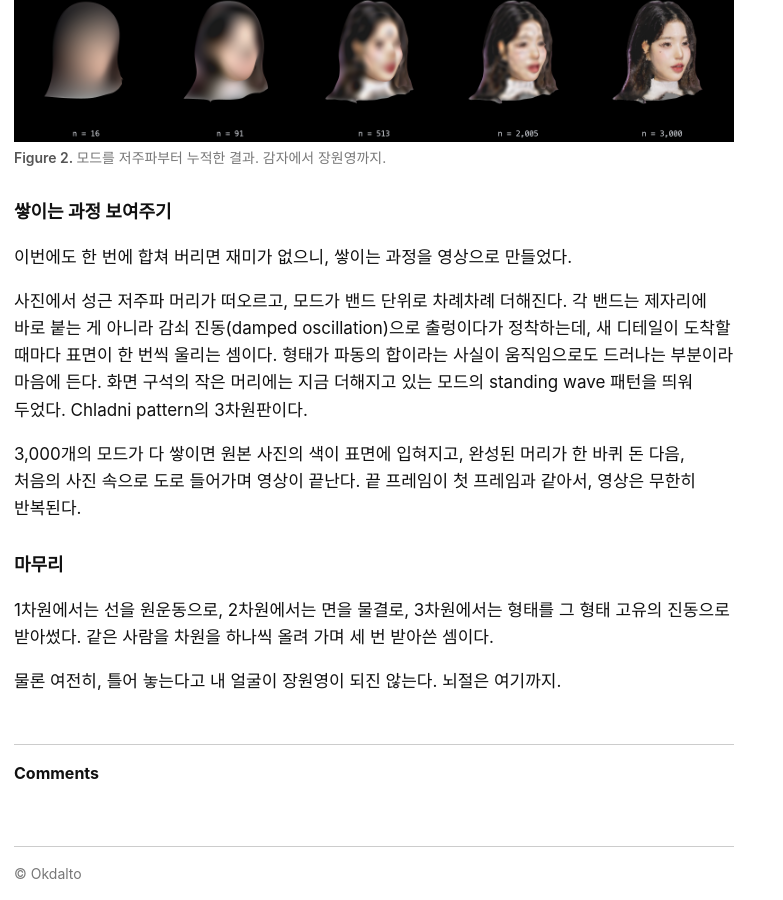
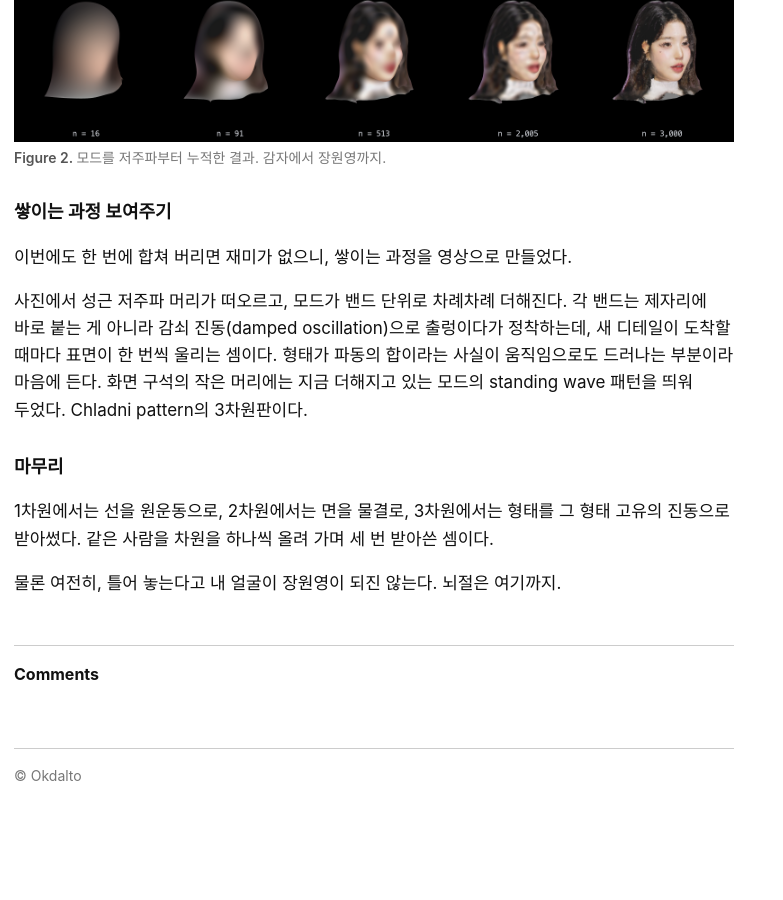
Before and after one commit to okdalto/okdalto.github.io, a Jekyll site: the page built from _posts/2026-06-07-장원영이 되는 주파수 3차원.md, in a window 1280 px wide and 900 px high, scrolled down 1942 px. Shown: the whole window, without its empty margins (0-783 px from the left). Built offline with Jekyll 4.4.1, drawn with Linux system fonts in a browser that asks for light colours; formulas are drawn with MathJax 3; a script that is not in the unit is left out; comment, search, counter and statistics services are not loaded; after the commit the page ends 2743 px from its top, so only the background shows below that.

Commit message:
Trim outro paragraph from 3D frequency post
Co-Authored-By: Claude Opus 4.8 (1M context) <noreply@anthropic.com>

```diff
--- a/_posts/2026-06-07-장원영이 되는 주파수 3차원.md
+++ b/_posts/2026-06-07-장원영이 되는 주파수 3차원.md
@@ -71,8 +71,6 @@ $$
 
 사진에서 성근 저주파 머리가 떠오르고, 모드가 밴드 단위로 차례차례 더해진다. 각 밴드는 제자리에 바로 붙는 게 아니라 감쇠 진동(damped oscillation)으로 출렁이다가 정착하는데, 새 디테일이 도착할 때마다 표면이 한 번씩 울리는 셈이다. 형태가 파동의 합이라는 사실이 움직임으로도 드러나는 부분이라 마음에 든다. 화면 구석의 작은 머리에는 지금 더해지고 있는 모드의 standing wave 패턴을 띄워 두었다. Chladni pattern의 3차원판이다.
 
-3,000개의 모드가 다 쌓이면 원본 사진의 색이 표면에 입혀지고, 완성된 머리가 한 바퀴 돈 다음, 처음의 사진 속으로 도로 들어가며 영상이 끝난다. 끝 프레임이 첫 프레임과 같아서, 영상은 무한히 반복된다.
-
 ### 마무리 ###
 
 1차원에서는 선을 원운동으로, 2차원에서는 면을 물결로, 3차원에서는 형태를 그 형태 고유의 진동으로 받아썼다. 같은 사람을 차원을 하나씩 올려 가며 세 번 받아쓴 셈이다.
```
